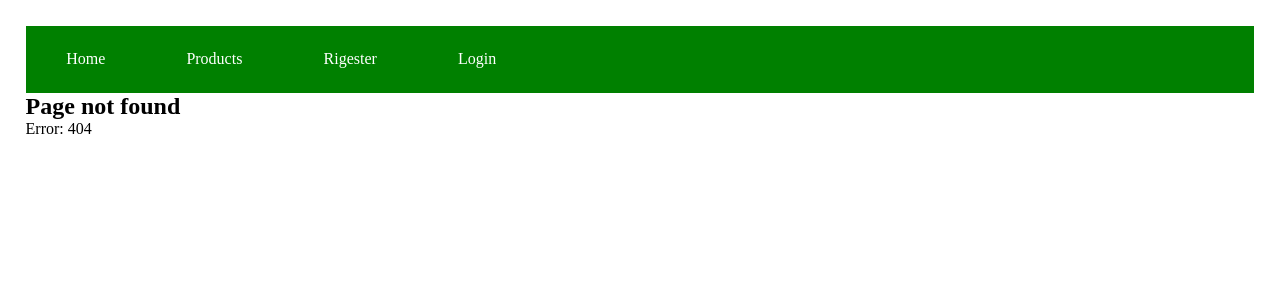
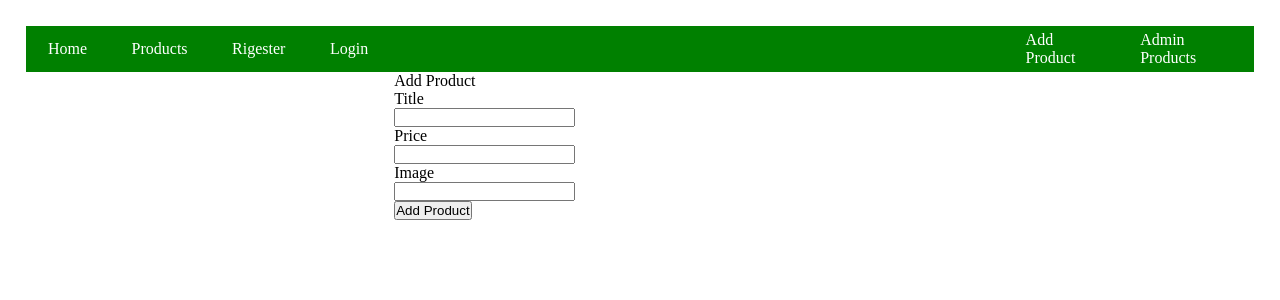
Before and after one commit to OIC-Hub/reactDev, a React (Create React App) app: page /add-product in a window 1280 px wide. Before the commit this address had no page. Shown: the top 300 px of the page. Built offline with nearby package versions, Linux system fonts and the light colour scheme.

Commit message:
Adding products from admin

```diff
--- a/src/App.js
+++ b/src/App.js
@@ -2,14 +2,16 @@ import {BrowserRouter, Routes, Route } from 'react-router-dom';
 import './App.css';
 import Nav from './components/includes/Nav';
 import NotFound from './components/NotFound';
-import Home from './pages/Home';
+import AddProduct from './pages/AddProduct';
+import AdminProducts from './pages/AdminProducts';
+import Home from './pages/HomePage';
 import LoginPage from './pages/LoginPage';
 import ProductsPage from './pages/ProductsPage';
 import RegistrationPage from './pages/RegistrationPage';
 import SingleProduct from './pages/SingleProduct';
 function App(){
    return(
-    <BrowserRouter>
+
     <>
     <Nav />
     <Routes>
@@ -19,9 +21,11 @@ function App(){
         <Route path="/register" element={<RegistrationPage />} />
         <Route path='login' element={<LoginPage/>}/>
        <Route path='*' element={<NotFound />}></Route>
+       <Route path="/add-product" element={<AddProduct />} />
+      <Route path='/admin-products' element={<AdminProducts/>} />
     </Routes>
     </>
-    </BrowserRouter>
+
    )
 }
 export default App;
--- a/src/components/includes/Nav.js
+++ b/src/components/includes/Nav.js
@@ -1,5 +1,5 @@
-import {Link} from 'react-router-dom';
-import Home from '../../pages/Home';
+import {Link, NavLink} from 'react-router-dom';
+import Home from '../../pages/HomePage';
 import LoginPage from '../../pages/LoginPage';
 import ProductsPage from '../../pages/ProductsPage';
 import RegistrationPage from '../../pages/RegistrationPage';
@@ -8,12 +8,16 @@ import style from './Nav.module.css';
 function Nav() {
   return (
      <header>
-        <nav>
-      <ul className={style.navBar}>
+        <nav className={style.navBar}>
+      <ul className={style.leftnavBar}>
      <li> <Link to="/" > Home</Link> </li>
      <li><Link to="/products" > Products</Link></li>
      <li><Link to="register">Rigester</Link></li>
      <li><Link to="login">Login</Link></li>
+      </ul>
+      <ul className={style.rightnavBar}>
+      <li><NavLink to="/add-product">Add Product</NavLink></li>
+      <li> <NavLink to="/admin-products">Admin Products</NavLink></li>
       </ul>
         </nav>
      </header>
--- a/src/components/includes/Nav.module.css
+++ b/src/components/includes/Nav.module.css
@@ -1,6 +1,14 @@
 .navBar{
     display:flex;
     background-color: green;
+    justify-content: space-between;
+    align-items: center;
+}
+.leftnavBar{
+    display:flex;
+}
+.rightnavBar{
+    display:flex;
 }
 .navBar li{
     list-style-type: none;
--- a/src/index.js
+++ b/src/index.js
@@ -3,12 +3,15 @@ import ReactDOM from 'react-dom/client';
 import reportWebVitals from './reportWebVitals';
 import App from './App';
 import Registration from './components/Registration';
+import { BrowserRouter } from 'react-router-dom';
 // import 'bootstrap/dist/css/bootstrap.min.css';
 
 const root = ReactDOM.createRoot(document.getElementById('root'));
 root.render(
   <React.StrictMode>
+    <BrowserRouter>
    <App />
+   </BrowserRouter>
   </React.StrictMode>
 );
 
--- /dev/null
+++ b/src/pages/AddProduct.js
@@ -0,0 +1,60 @@
+import { useState } from "react"
+import axios from "axios";
+import { useNavigate } from "react-router-dom";
+
+
+function AddProduct() {
+
+   const navigate= useNavigate()
+    const [product, setProduct] = useState({
+        title: '',
+        price: '',
+        image: ''
+    })
+    const handleInput = (e)=>{
+      let value = e.target.value;
+      let name = e.target.name;
+      setProduct({
+        ...product,
+        [name]: value
+    })
+    }
+
+    function submitData(e){
+    e.preventDefault()
+    axios.post('https://dummyjson.com/products/add',{
+        title: product.title,
+        price: product.price,
+        images: product.image
+    })
+    .then(res => {
+        console.log(res)
+        navigate('/')
+    })
+    .catch(err => {
+        console.error(err);
+    })
+    }
+  return (
+    <div style={{width:'40%', margin: 'auto'}}>
+        <div>Add Product</div>
+        <form onSubmit={submitData}>
+       <p>
+        <label>Title</label> <br />
+        <input type="text" name="title" onChange={handleInput} />
+       </p>
+       <p>
+        <label>Price</label> <br />
+        <input type="number" name="price"  step="0.01" onChange={handleInput}/>
+       </p>
+       <p>
+       <label>Image</label> <br />
+        <input type="url" name="image"  onChange={handleInput}/>
+       </p>
+       <button type="submit"> Add Product</button>
+        </form>
+    </div>
+  )
+}
+
+export default AddProduct
--- /dev/null
+++ b/src/pages/AdminProducts.js
@@ -0,0 +1,9 @@
+import React from 'react'
+
+function AdminProducts() {
+  return (
+    <div>AdminProducts</div>
+  )
+}
+
+export default AdminProducts
--- a/src/pages/Home.js
+++ /dev/null
@@ -1,8 +0,0 @@
-
-function Home() {
-  return (
-    <div>Home Page</div>
-  )
-}
-
-export default Home
--- /dev/null
+++ b/src/pages/HomePage.js
@@ -0,0 +1,45 @@
+import Product from '../components/Product';
+import { useEffect, useState } from 'react';
+import axios from 'axios';
+function HomePage() {
+  const [products, setProducts] =useState([]);
+  const [search, setSearch] = useState('');
+  async function getProduct(){
+    try{
+      let product;
+      if(!search.trim()){
+        product = await axios('https://dummyjson.com/products?limit=12');
+  }else{
+    product = await axios(`https://dummyjson.com/products/search?q=${search}`);
+  }
+    if(product.status === 200){
+      setProducts(product.data.products)
+    }
+    }catch(err){
+      console.log(err)
+    }
+  }
+    useEffect(()=>{
+        getProduct();
+    }, [products])
+        return(
+          <>
+           {search}
+              <p>
+                <input type='search' name="search" placeholder="Search by product name" onChange={(e)=> setSearch(e.target.value)} />
+              </p>
+            <div className="main">
+
+              {products.length > 0 ? products.map((value, index)=>{
+                const {name, img, price, description} = value;
+               return(
+                  <Product key={index}  {...value} />
+               )
+              }) :"Loading..."}
+
+       </div>
+       </>
+            )
+}
+
+export default HomePage
```
Also changed, not shown: src/components/Home.js (added, +23 -0 lines).
